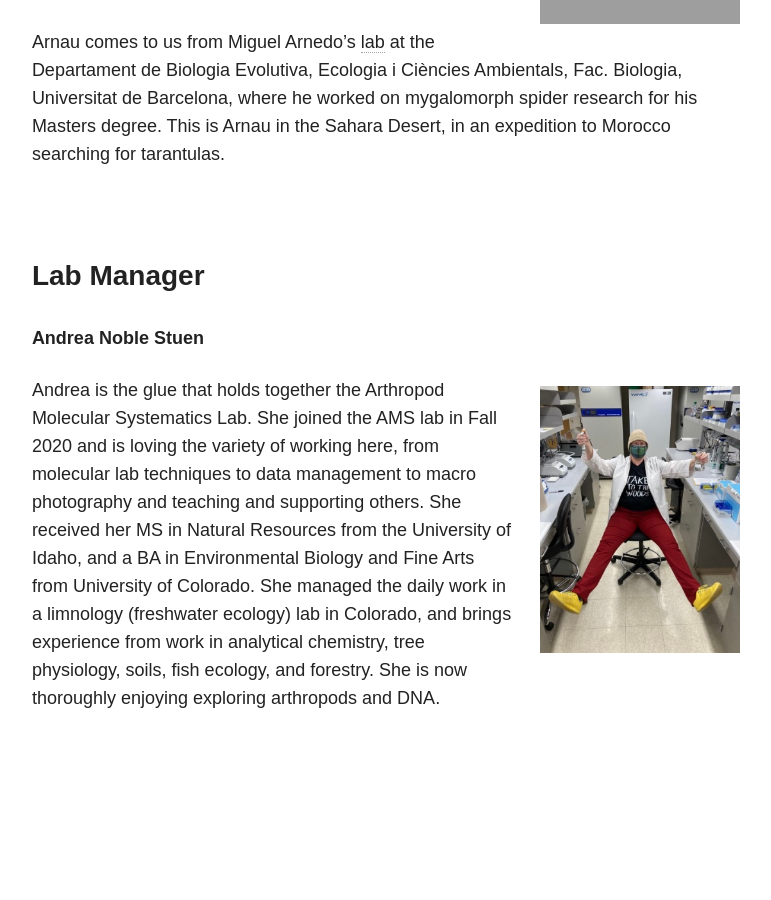
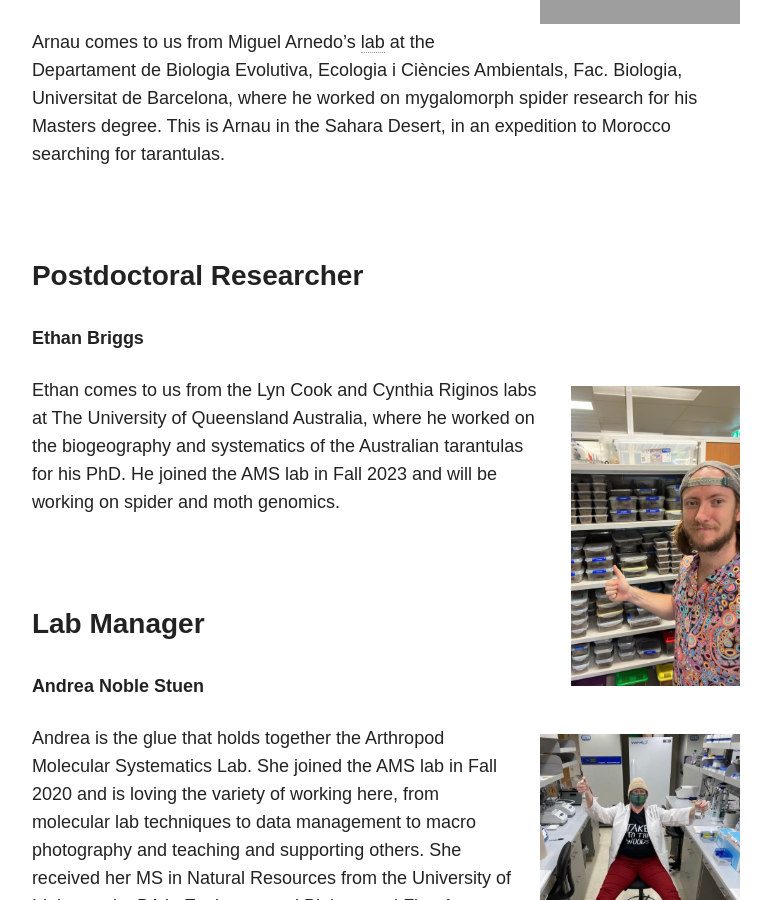
Before and after one commit to thehamiltonlab/thehamiltonlab.github.io, a Jekyll site: the page built from people/index.md, in a window 1280 px wide and 900 px high, scrolled down 2870 px. Shown: the whole window, without its empty margins (254-1025 px from the left). Built offline with Jekyll 4.4.1, drawn with Linux system fonts in a browser that asks for light colours; nearby versions of some CDN libraries; some of the changed text lies outside the part shown.

Commit message:
updates 111623

```diff
--- a/people/index.md
+++ b/people/index.md
@@ -66,6 +66,18 @@ Arnau comes to us from Miguel Arnedo's [lab](https://marnedo.net) at the Departa
 <br>
 <br>
 
+### Postdoctoral Researcher
+
+**Ethan Briggs**
+<figure>
+	<a href="{{ site.url }}/images/Ethan_lab_photo.jpg"><img src="{{ site.url }}/images/Ethan_lab_photo.jpg" alt="image" width="168.8" height="300"> </a>
+</figure>
+{: .pull-right}
+Ethan comes to us from the Lyn Cook and Cynthia Riginos labs at The University of Queensland Australia, where he worked on the biogeography and systematics of the Australian tarantulas for his PhD. He joined the AMS lab in Fall 2023 and will be working on spider and moth genomics.
+<br>
+<br>
+<br>
+
 ### Lab Manager
 
 **Andrea Noble Stuen**
```
Also changed, not shown: other parts of people/index.md (+1 -1 lines), _posts/2023-09-05-postdoc.md (added, +11 -0 lines), hamilton-lab/index.md (+1 -1 lines), research/index.md (+9 -0 lines), images/A_sp_Naco.jpeg (renamed from images/Apeloncillo.jpeg), images/Ethan_lab_photo.jpg (added).
